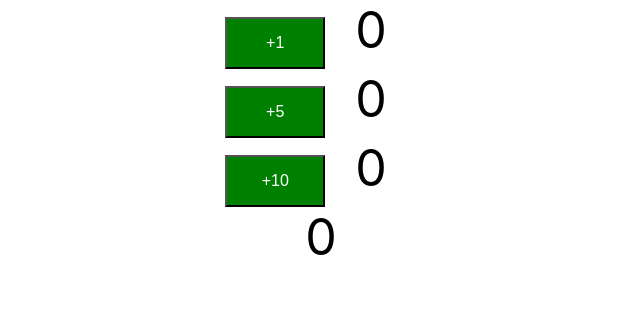
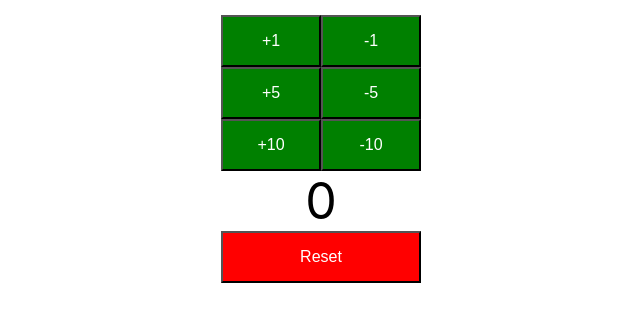
Before and after one commit to gonzalezsoriano777/ATMCardSystem, a React (Create React App) app in the folder atm-client/: page / in a window 1280 px wide. Shown: the top 322 px of the page, without its empty margins (319-959 px from the left). Built offline with nearby package versions, Linux system fonts and the light colour scheme.

Commit message:
Created a basic calculator to add and substract a number such like a counter, to familiarize myself with react

```diff
--- a/atm-client/src/components/counter/Counter.css
+++ b/atm-client/src/components/counter/Counter.css
@@ -10,3 +10,12 @@ button {
   font-size: 50px;
   padding: 15px 30px;
 }
+
+.reset{
+  background-color : red;
+  width: 200px;
+}
+
+body {
+  padding: 15px 30px;
+}
--- a/atm-client/src/components/counter/Counter.jsx
+++ b/atm-client/src/components/counter/Counter.jsx
@@ -14,23 +14,45 @@ class Counter extends Component {
     }
 
     this.increment = this.increment.bind(this);
+    this.decrement = this.decrement.bind(this);
+    this.reset = this.reset.bind(this);
   }
 
   render() {
     return (
       <div className="counter">
-        <CounterButton by={1} incrementMethod={this.increment} />
-        <CounterButton by={5} incrementMethod={this.increment} />
-        <CounterButton by={10} incrementMethod={this.increment} />
+        <CounterButton by={1} incrementMethod={this.increment} decrementMethod={this.decrement} />
+        <CounterButton by={5} incrementMethod={this.increment} decrementMethod={this.decrement} />
+        <CounterButton by={10} incrementMethod={this.increment} decrementMethod={this.decrement} />
         <span className="count">{this.state.counter}</span>
+        <div>
+          <button className="reset" onClick={this.reset}>Reset</button>
+        </div>
       </div>
     )
   }
 
+  reset() {
+    this.setState({
+      counter: 0
+    }
+    )
+  }
+
   increment(by) {
-    this.setState({
-      counter: this.state.counter + by
-    })
+    this.setState(
+      (prevState) => {
+        return { counter: prevState.counter + by }
+      }
+    );
+  }
+
+  decrement(by) {
+    this.setState(
+      (prevState) => {
+        return { counter: prevState.counter - by }
+      }
+    );
   }
 
 }
@@ -44,13 +66,15 @@ class CounterButton extends Component {
     }
 
     this.increment = this.increment.bind(this);
+    this.decrement = this.decrement.bind(this);
   }
 
   render() {
     return (
       <div className="counter">
         <button onClick={this.increment}> +{this.props.by}</button>
-        <span className="count">{this.state.counter}</span>
+        <button onClick={this.decrement}> -{this.props.by}</button>
+        {/* <span className="count">{this.state.counter}</span> */}
       </div>
     )
   }
@@ -62,6 +86,14 @@ class CounterButton extends Component {
 
     this.props.incrementMethod(this.props.by);
 
+  }
+
+  decrement() {
+    this.setState({
+      counter: this.state.counter - this.props.by
+    });
+
+    this.props.decrementMethod(this.props.by);
   }
 }
 
```
